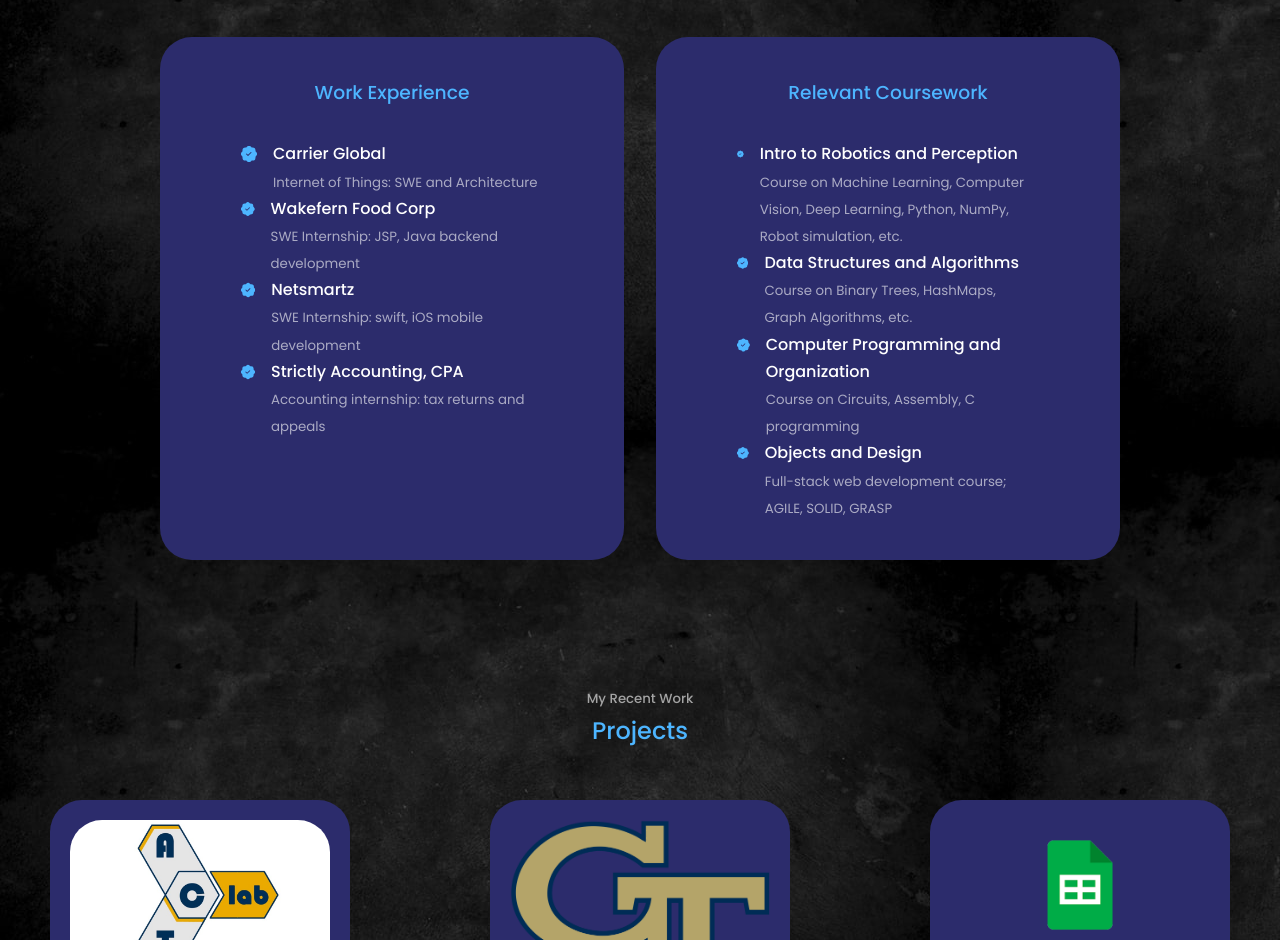
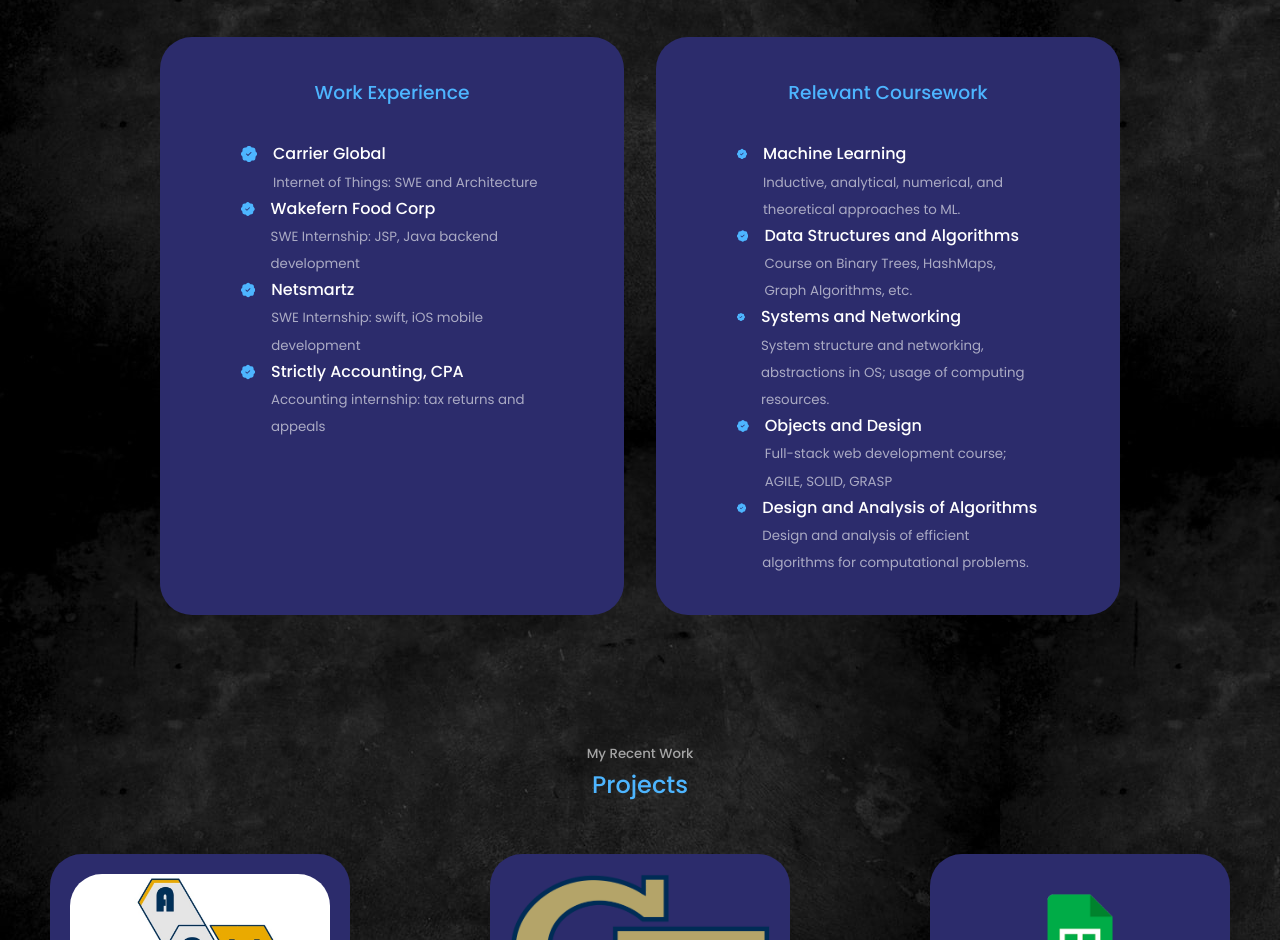
Before and after one commit to tvermani13/portfolio, a React (Create React App) app: page / in a window 1280 px wide. Shown: the part 4239-5179 px from the top of the page. Built offline with nearby package versions, Linux system fonts and the light colour scheme; the HTML template or start-up script is replaced by a standard one.

Commit message:
changes to experience content

```diff
--- a/src/components/Experience/Experience.jsx
+++ b/src/components/Experience/Experience.jsx
@@ -23,20 +23,24 @@
 
 const dataReleventCoursework = [
   {
-    title: "Intro to Robotics and Perception",
-    description: "Course on Machine Learning, Computer Vision, Deep Learning, Python, NumPy, Robot simulation, etc."
+    title: "Machine Learning",
+    description: "Inductive, analytical, numerical, and theoretical approaches to ML."
   },
   {
     title: "Data Structures and Algorithms",
     description: "Course on Binary Trees, HashMaps, Graph Algorithms, etc. "
   },
   {
-    title: "Computer Programming and Organization",
-    description: "Course on Circuits, Assembly, C programming"
+    title: "Systems and Networking",
+    description: "System structure and networking, abstractions in OS; usage of computing resources."
   },
   {
     title: "Objects and Design",
     description: "Full-stack web development course; AGILE, SOLID, GRASP"
+  },
+  {
+    title: "Design and Analysis of Algorithms",
+    description: "Design and analysis of efficient algorithms for computational problems."
   }
 ]
 
```
Also changed, not shown: 1 other file (tests, documents, lock files or other folders).
